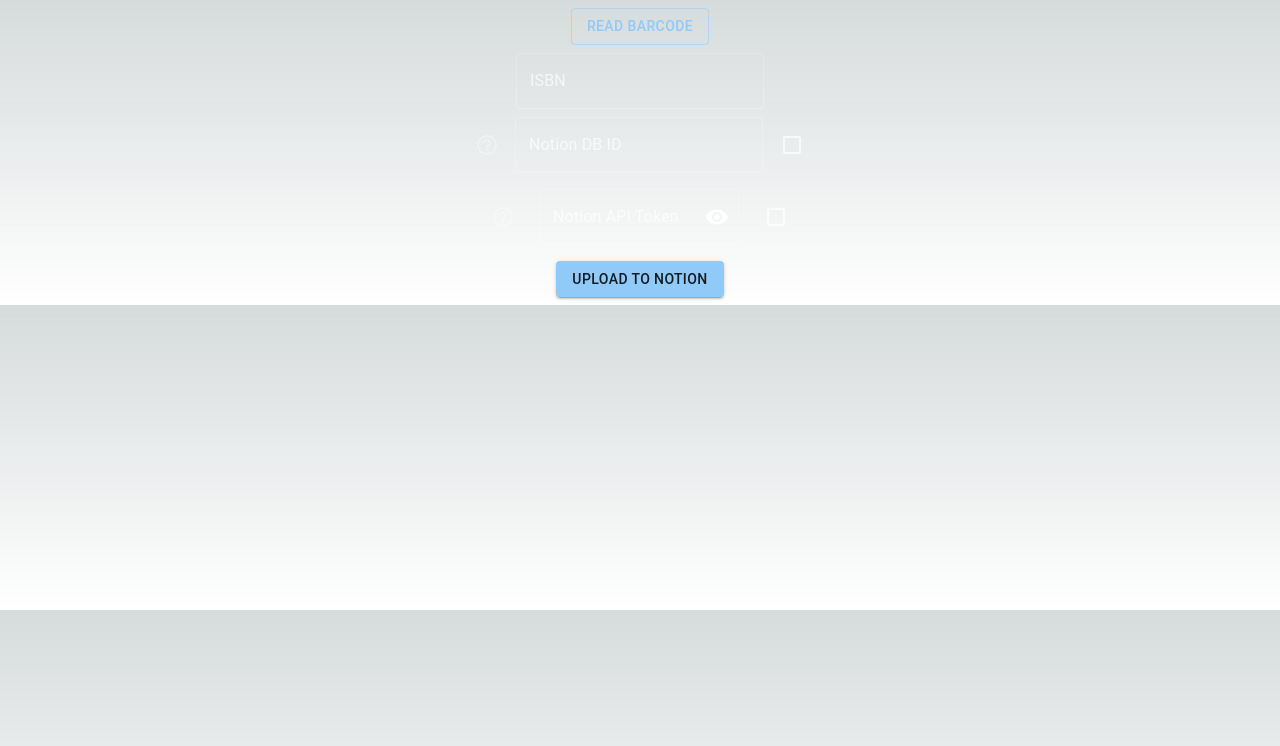
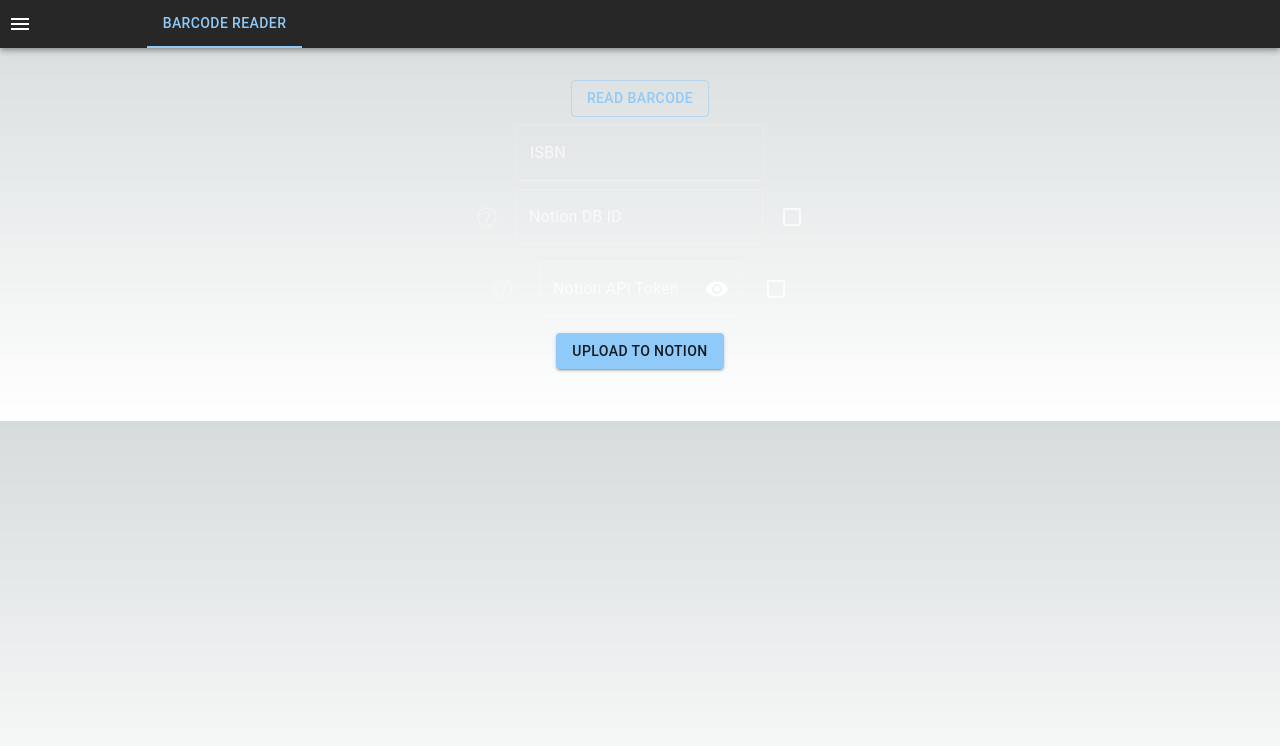
Before and after one commit to ShowWtnb/ISBNBarcordReader, a Next.js app: page / in a window 1280 px wide. Shown: the top 746 px of the page. Built offline with nearby package versions, Linux system fonts and the light colour scheme.

Commit message:
Fix Invalid commas bug

```diff
--- /dev/null
+++ b/src/components/elements/Tab/AllyProps.ts
@@ -0,0 +1,6 @@
+export function allyProps(index: any) {
+    return {
+        id: `simple-tab-${index}`,
+        'aria-controls': `simple-tabpanel-${index}`,
+    };
+}
--- /dev/null
+++ b/src/components/elements/Tab/TabPanel.tsx
@@ -0,0 +1,33 @@
+import { Box, Typography } from "@mui/material";
+
+export interface TabPanelProps {
+    children?: any;
+    index: any;
+    value: any;
+}
+
+export function TabPanel(props: TabPanelProps) {
+    const { children, value, index, ...other } = props;
+
+    return (
+        <div
+            role="tabpanel"
+            hidden={value !== index}
+            id={`simple-tabpanel-${index}`}
+            aria-labelledby={`simple-tab-${index}`}
+            {...other}
+        >
+            {value === index && (
+                <Box p={3}>
+                    {/* <Typography>{children}</Typography> */}
+                    {/*
+                        // サンプルではchildrenに渡されるのが文字要素なのでTypographyで囲ってよいが、
+                        // 文字要素以外のコンポーネントを渡すとpの中にdivが含まれているHydration failedが起こる
+                        // https://v4.mui.com/ja/components/tabs/
+                    */}
+                    {children}
+                </Box>
+            )}
+        </div>
+    );
+}
--- a/src/components/elements/barcord_reader/BarcodeReader.tsx
+++ b/src/components/elements/barcord_reader/BarcodeReader.tsx
@@ -108,14 +108,23 @@
             // }
 
             // sync
+            console.log('BarcodeReader onClickUploadButton', json2Notion)
             var res = add_item(json2Notion, token);
-            // TODO Progressの設定
+            // Progressの設定
             setOnProgress(true)
             res.then((response: any) => {
                 if (response.status !== 200) {
                     console.log('BarcodeReader onClickUploadButton error', response)
                     errorMessage = (response?.status + ' ' + response?.statusText)
+
+                    const string = new Response(response.body).text();
+                    string.then((text) => {
+                        console.log('notion_api Error', text);
+                        const txtJson = JSON.parse(text)
+                        errorMessage = ('Error:' + txtJson.status + ' ' + txtJson.code + ' ' + txtJson.message)
                         setUploadError(errorMessage)
+                    });
+                    // setUploadError(errorMessage)
                     return;
                 }
                 // else{
@@ -127,13 +136,14 @@
                     autoClose: 2000,
                 })
             }).catch((reason: any) => {
-                console.log('BarcodeReader onClickUploadButton error', reason)
+                console.log('BarcodeReader onClickUploadButton catch', reason)
                 errorMessage = (reason?.status + ' ' + reason?.statusText)
                 setUploadError(errorMessage)
-                const error_message = 'Some error occurred on uploading book info.'
-                toast.error(`Error: ${error_message}. ${errorMessage}`, {
-                    position: 'bottom-center',
-                })
+
+                // const error_message = 'Some error occurred on uploading book info.'
+                // toast.error(`Error: ${error_message}. ${errorMessage}`, {
+                //     position: 'bottom-center',
+                // })
                 return;
             }).finally(() => {
                 // TODO Progressの解除
@@ -457,16 +467,20 @@
         ]
     }
 
+    // 作者名がカンマで区切られている場合がある
+    // カンマは仕様で許可されていないInvalid select option, commas not allowed
     if (json?.onix?.DescriptiveDetail?.Contributor != undefined) {
         var autors = [];
         for (let i = 0; i < json.onix.DescriptiveDetail?.Contributor.length; i++) {
             const element = json.onix.DescriptiveDetail?.Contributor[i];
-            const a = element?.PersonName?.content;
+            var a = element?.PersonName?.content;
+            a = validationAuthorTextFormat(a);
             autors.push({ "name": a });
         }
         new_json.properties.Authors.multi_select = autors;
     } else if (json?.summary?.author != undefined) {
-        new_json.properties.Authors.multi_select = [{ "name": json.summary.author }];
+        var a2 = validationAuthorTextFormat(json.summary.author);
+        new_json.properties.Authors.multi_select = [{ "name": a2 }];
     }
 
     new_json.properties.Location.select = { "name": "Home" }
@@ -541,6 +555,30 @@
     }
 
     return new_json;
+}
+function validationAuthorTextFormat(text: string): string {
+    var res = text;
+    // カンマを取り除く
+    const commas = ',';
+    if (res.includes(commas)) {
+        var sub = res.split(commas);
+        res = "";
+        for (let i = 0; i < sub.length; i++) {
+            const element = sub[i];
+            res += element
+        }
+    }
+    // スペースを取り除く（禁止されているわけではないが、気持ち悪いので）
+    const space = ' ';
+    if (res.includes(space)) {
+        var sub = res.split(space);
+        res = "";
+        for (let i = 0; i < sub.length; i++) {
+            const element = sub[i];
+            res += element
+        }
+    }
+    return res;
 }
 const JSON_DATA = {
     "parent": {
@@ -626,16 +664,58 @@
             "body": data
         });
         res.then((response: Response) => {
+            // console.log('add_item error', response)
             if (response.status !== 200) {
+                // // console.log('add_item error', response.body)
+                // // console.log('add_item error', response.json())
+                // response.json().then((json)=>{
+                //     console.log('add_item error json', json)
+                //     reject(response);
+
+                // })
+                const string = new Response(response.body).text();
+                string.then((text: any) => {
+                    // console.log('add_item error text', text);
+                    // console.log('add_item error text', text.status);
+                    // text = removeBackSlash(text)
+                    // console.log('add_item error text', text);
+                    const txtJson = JSON.parse(text)
+                    // console.log('add_item error txtJson', txtJson);
+                    var errorMessage = ('Error:' + txtJson.status + ' ' + txtJson.code + ' ' + txtJson.message)
+                    // var errorMessage = ('Error:' + newJ.status + ' ' + newJ.code + ' ' + newJ.message)
+                    // console.log('add_item error errorMessage', errorMessage)
+                    console.log('add_item error txtJson', txtJson)
+
+                    toast.error(errorMessage, {
+                        position: 'bottom-center',
+                    })
                     reject(response);
-            }
+                    return
+                });
+            }else{
                 console.log('add_item', response);
                 response.json().then((json) => {
                     console.log('add_item json', json);
                 })
                 resolve(response);
+                return
+            }
         })
     });
+}
+function removeBackSlash(text:string){
+    var res = text
+    // カンマを取り除く
+    const commas = '\\';
+    if (res.includes(commas)) {
+        var sub = res.split(commas);
+        res = "";
+        for (let i = 0; i < sub.length; i++) {
+            const element = sub[i];
+            res += element
+        }
+    }
+    return res;
 }
 // export const add_item = (json_data: object, token: string) => {
 //     return new Promise((resolve, reject) => {
--- a/src/features/HomeComponent/HomeComponent.tsx
+++ b/src/features/HomeComponent/HomeComponent.tsx
@@ -1,14 +1,69 @@
 import BarcodeReader from "@/components/elements/barcord_reader/BarcodeReader";
 import Scanner from "@/components/elements/barcord_reader/Scanner";
-import { Button } from "@mui/material";
+import { AppBar, Button, Drawer, Grid, IconButton, Tab, Tabs } from "@mui/material";
 import React, { useState, useEffect } from 'react'
 import { toast } from 'react-toastify'
+import { ContentPaste, Copyright, Favorite, FormatListBulleted, GppMaybe, Info, Lightbulb, LocationOn, Menu, MenuOpen, Policy, PrivacyTip, Restore, Shuffle } from '@mui/icons-material';
+import { allyProps } from "@/components/elements/Tab/AllyProps";
+import { TabPanel } from "@/components/elements/Tab/TabPanel";
 
 export default function HomeComponent() {
-
+    const [value, setValue] = useState(0);
+    const [drawerOpened, setDrawerOpened] = useState(false);
+    const handleChange = (event: any, newValue: any) => {
+        setValue(newValue);
+    };
+    function onHamburgerClicked(event: any): void {
+        setDrawerOpened(!drawerOpened);
+    }
     return (
         <>
-            <BarcodeReader />
+            <AppBar position="static">
+                <Grid container spacing={0} alignItems="center" justifyContent="left">
+                    <Grid item xs={1}>
+                        <IconButton aria-label="shuffleBoard" onClick={onHamburgerClicked}>
+                            <Menu />
+                        </IconButton>
+                    </Grid>
+                    <Grid item xs={11}>
+                        <Tabs variant="scrollable" scrollButtons allowScrollButtonsMobile value={value} onChange={handleChange} aria-label="simple tabs example">
+                            <Tab label="Barcode reader" {...allyProps(0)} />
+                            {/* <Tab label="Power Number chart" {...allyProps(1)} />
+                            <Tab label="Odds calculator" {...allyProps(2)} />
+                            <Tab label="Poker Table" {...allyProps(3)} /> */}
+                        </Tabs>
+                    </Grid>
+                </Grid>
+            </AppBar>
+            <TabPanel value={value} index={0}>
+                <BarcodeReader />
+            </TabPanel>
+            <div style={{ height: 20 }}></div>
+
+            <Drawer
+                anchor={'left'}
+                open={drawerOpened}
+                onClose={() => setDrawerOpened(false)}>
+                <AppBar position="static">
+                    <IconButton aria-label="shuffleBoard" onClick={onHamburgerClicked}>
+                        <MenuOpen />
+                    </IconButton>
+                </AppBar>
+                {/* <MenuItem onClick={onReadMeClicked}>
+          <ListItemIcon>
+            <Lightbulb fontSize="medium" />
+          </ListItemIcon>
+          <ListItemText>About Tool</ListItemText>
+          <Typography variant="body2" color="text.secondary">{''}</Typography>
+        </MenuItem>
+        <MenuItem onClick={onLicenseClicked}>
+          <ListItemIcon>
+            <PrivacyTip fontSize="medium" />
+          </ListItemIcon>
+          <ListItemText>Licenses</ListItemText>
+          <Typography variant="body2" color="text.secondary">{''}</Typography>
+        </MenuItem> */}
+            </Drawer>
         </>
     )
 }
--- a/src/pages/api/notion_api.tsx
+++ b/src/pages/api/notion_api.tsx
@@ -30,15 +30,23 @@
         });
         result.then((result) => {
             if (result.status != 200) {
-                console.log('notion_api Error', result);
-                // alert(`Error on uploading`);
+                console.log('notion_api Error', result.status, result.statusText);
+                // console.log('notion_api Error', result.body);
+                const string = new Response(result.body).text();
+                string.then((text) => {
+                    // console.log('notion_api Error', text);
+                    // console.log('notion_api Error', JSON.parse(text));
+                    res.status(result.status).json(JSON.parse(text))
+                    return;
+                });
+
+                // res.status(result.status).json(result.body)
+                // return;
+            }else{
                 res.status(result.status).json(result.body)
-                // reject(result);
+
                 return;
             }
-            res.status(result.status).json(result.body)
-
-            return;
         });
     } else if (req.method === 'GET') {
         res.status(200).json({ 'test': 'test body' })
```
Lines whose indentation alone changed are shown as unchanged.
